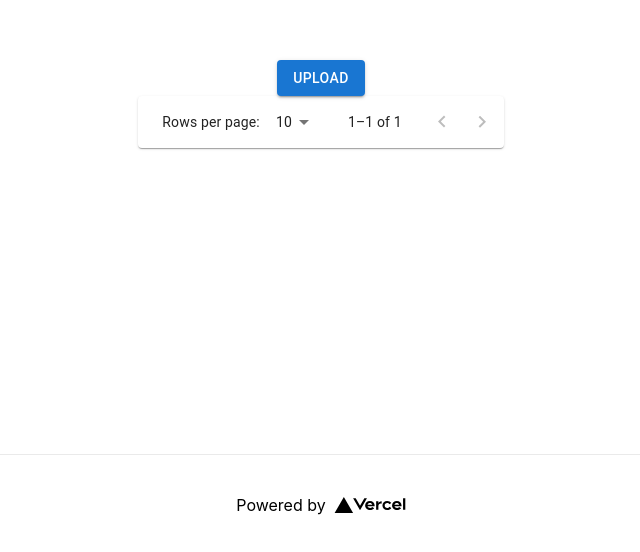
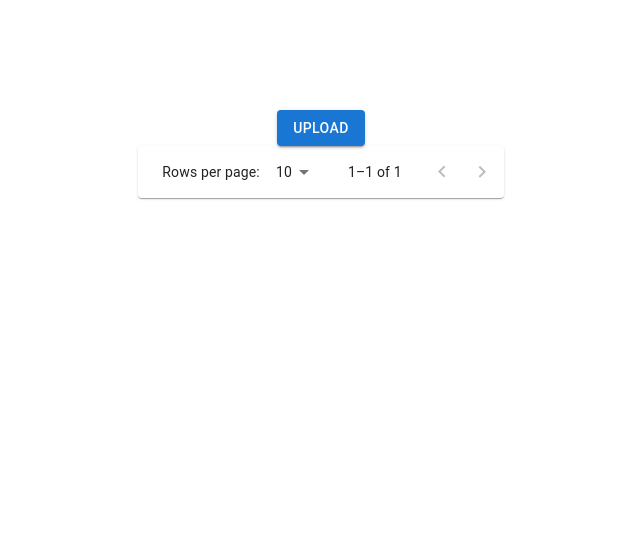
Before and after one commit to szlevinli/project-data-analysis-ts, a Next.js app: page / in a window 1280 px wide. Shown: the part 246-798 px from the top of the page, without its empty margins (319-959 px from the left). Built offline with nearby package versions, Linux system fonts and the light colour scheme.

Commit message:
改用 fp 格式读取文件

```diff
--- a/pages/index.tsx
+++ b/pages/index.tsx
@@ -1,11 +1,17 @@
-import { read_csv } from 'danfojs';
+import { DataFrame, read_csv } from 'danfojs';
+import { either, taskEither } from 'fp-ts';
 import type { NextPage } from 'next';
 import Head from 'next/head';
-import Image from 'next/image';
 import { useState } from 'react';
 import ChooseFile from '../components/ChooseFile';
 import Table from '../components/Table';
 import styles from '../styles/Home.module.css';
+
+const readCsv = (url: string): taskEither.TaskEither<Error, DataFrame> =>
+  taskEither.tryCatch(
+    () => read_csv(url, {}),
+    (err) => new Error(String(err))
+  );
 
 const Home: NextPage = () => {
   const [columns, setColumns] = useState<Array<string>>([]);
@@ -16,13 +22,17 @@ const Home: NextPage = () => {
   ) => {
     const file = e.target.files?.[0];
     const url = URL.createObjectURL(file);
-    read_csv(url, {}).then((df) => {
-      const columns_ = df.columns;
-      setColumns(columns_);
-      const data_ = df.values as Array<Array<string>>;
-      setData(data_);
-    });
-    console.log(`choose a file, the file name is ${file?.name}`);
+    readCsv(url)().then(
+      either.fold(
+        // TODO: 读取文件失败, 打印错误到控制台. 未来需要修改该方法在界面提醒用户操作失败
+        console.error,
+        // 读取文件成功
+        (df) => {
+          setColumns(df.columns);
+          setData(df.values as Array<Array<string>>);
+        }
+      )
+    );
   };
 
   return (
@@ -42,19 +52,6 @@ const Home: NextPage = () => {
         </div>
         <Table columns={columns} data={data} />
       </main>
-
-      <footer className={styles.footer}>
-        <a
-          href="https://vercel.com?utm_source=create-next-app&utm_medium=default-template&utm_campaign=create-next-app"
-          target="_blank"
-          rel="noopener noreferrer"
-        >
-          Powered by{' '}
-          <span className={styles.logo}>
-            <Image src="/vercel.svg" alt="Vercel Logo" width={72} height={16} />
-          </span>
-        </a>
-      </footer>
     </div>
   );
 };
```
